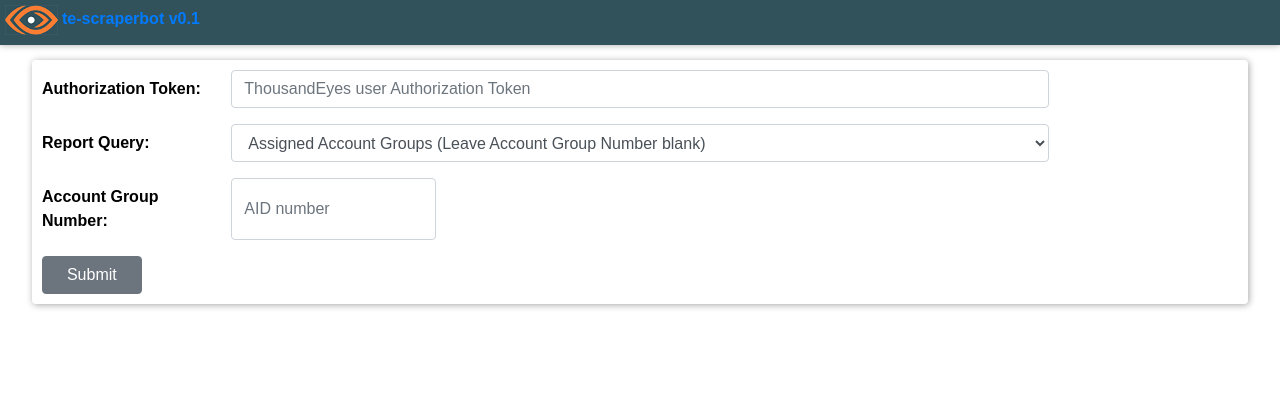
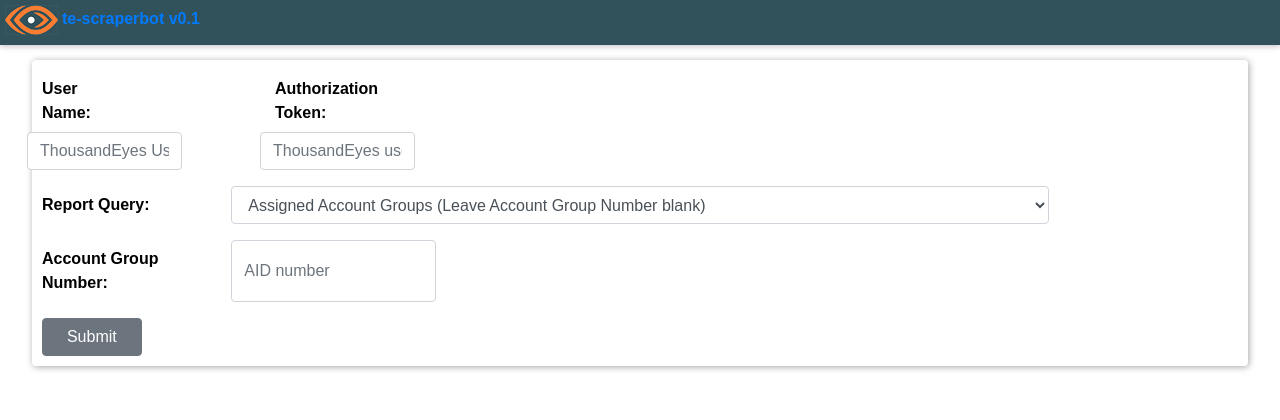
Before and after one commit to shriseshadri-te/te-scraperbot, a Flask app: page /querypage in a window 1280 px wide. Shown: the top 420 px of the page. Run offline with Flask 2, Linux system fonts and the light colour scheme; some libraries are stand-ins or nearby versions.

Commit message:
Add user name

```diff
--- a/templates/query.html
+++ b/templates/query.html
@@ -3,8 +3,14 @@
 <div id="tesb_card_body_controls">
   <form action = "/generate" method = "POST">
   <div class="form-group row">
-      <label for="AuthHeader"class="col-sm-2 col-form-label" style="font-weight: bold">Authorization Token:</label>
-      <input type="password" class="form-control col-sm-8" id="AuthHeader" name="auth" placeholder="ThousandEyes user Authorization Token">
+      <div>
+        <label for="UserName"class="col-sm-2 col-form-label" style="font-weight: bold">User Name:</label>
+        <input type="user" class="form-control col-sm-8" id="UserName" name="user" placeholder="ThousandEyes User Name">
+      </div>
+      <div>
+        <label for="AuthHeader"class="col-sm-2 col-form-label" style="font-weight: bold">Authorization Token:</label>
+        <input type="password" class="form-control col-sm-8" id="AuthHeader" name="auth" placeholder="ThousandEyes user Authorization Token">
+      </div>
     </div>
     <div class="form-group row">
       <label for="ReportSelector" class="col-sm-2 col-form-label" style="font-weight: bold">Report Query:</label>
```
